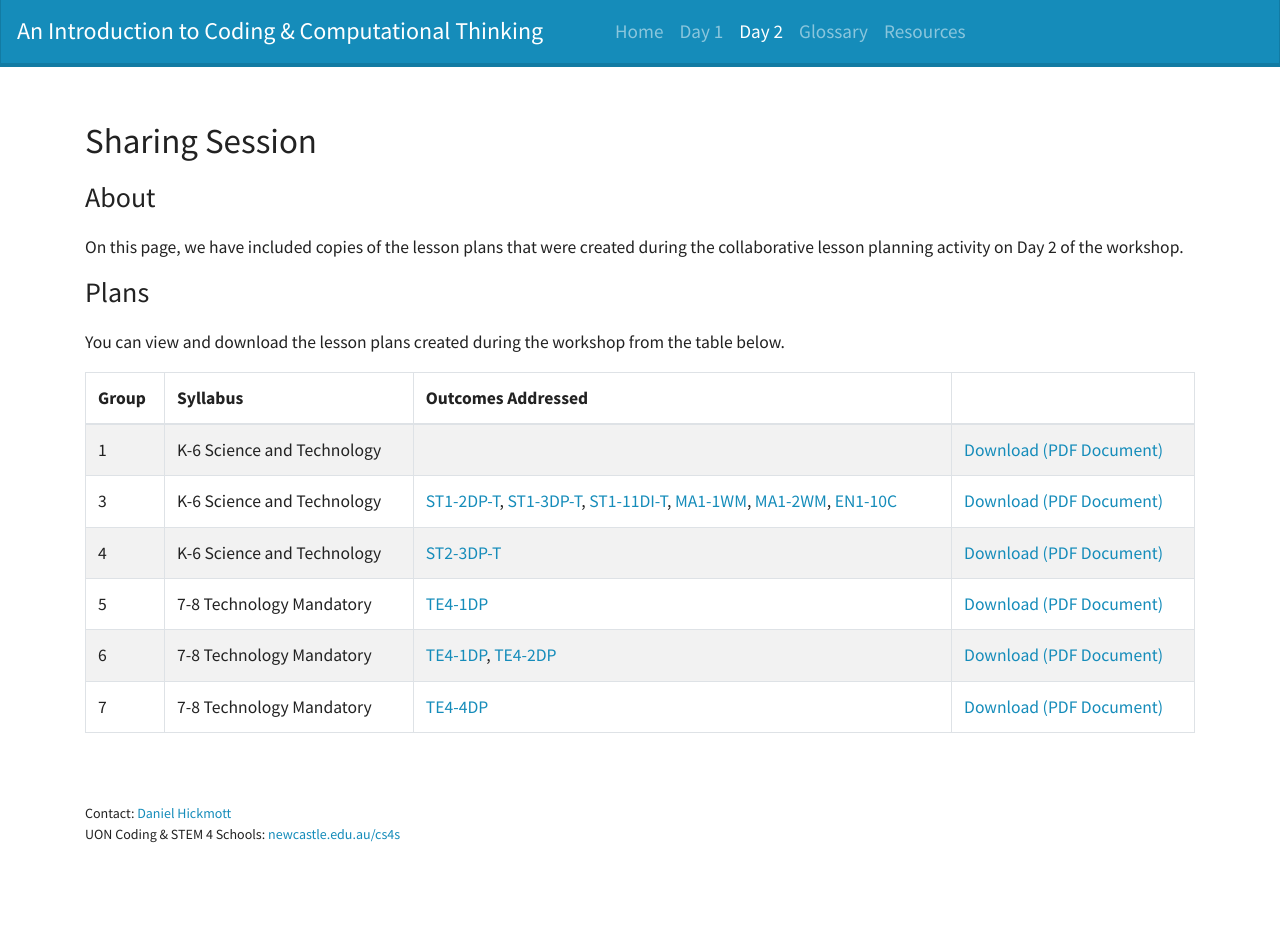
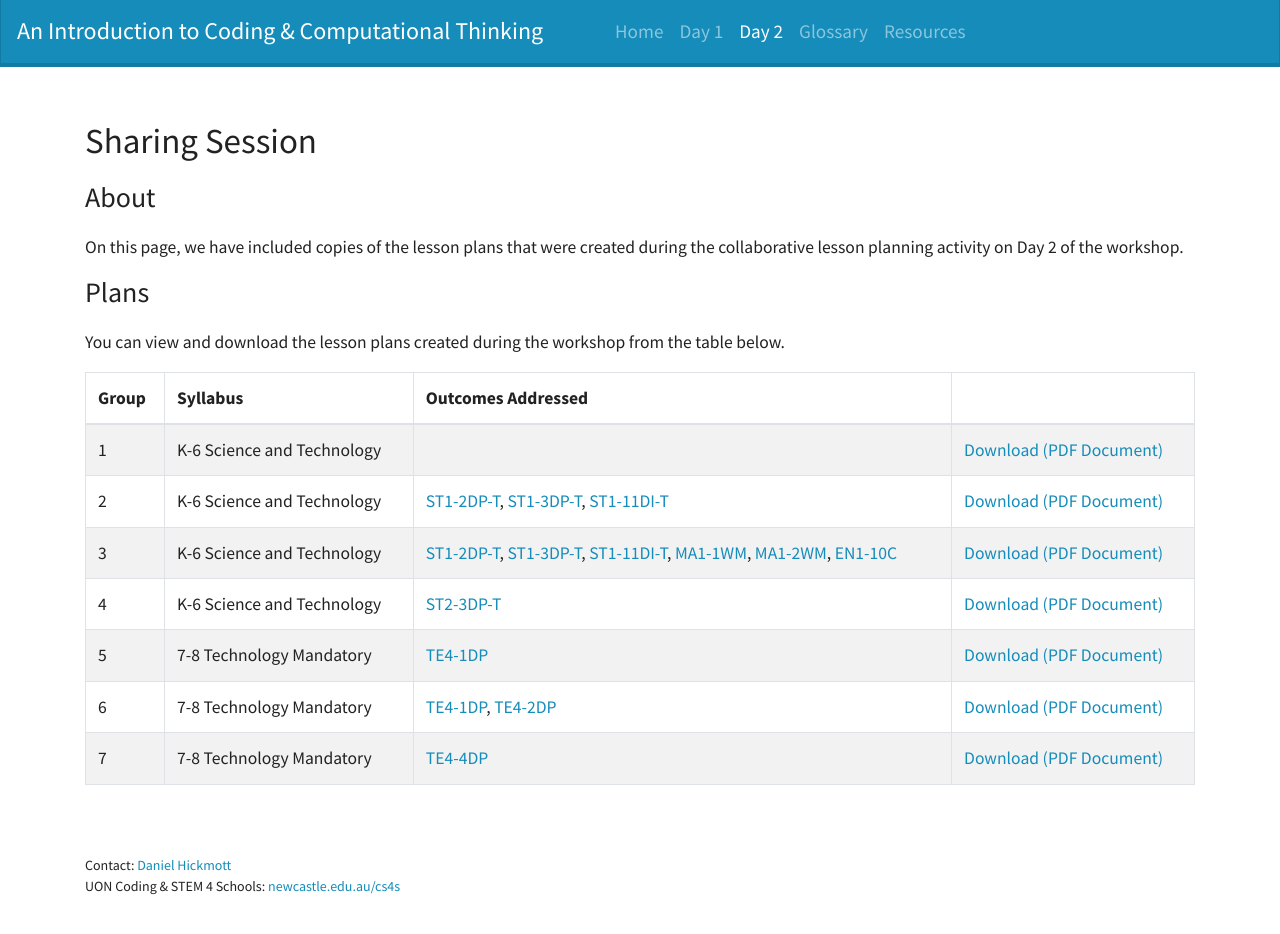
Before and after one commit to cs4s/intro-2018, a Jekyll site: the page built from day2/sharing/index.md, in a window 1280 px wide and 967 px high. Shown: the top 934 px of the window. Built offline with Jekyll 4.4.1, drawn with Linux system fonts in a browser that asks for light colours.

Commit message:
Adds extra K-6 lesson plan

```diff
--- a/day2/sharing/files_table.csv
+++ b/day2/sharing/files_table.csv
@@ -1,5 +1,6 @@
 Group,Syllabus,Outcomes Addressed,
 1,K-6 Science and Technology,,"[Download (PDF Document)](plans/1.pdf){:target=""_blank""}"
+2,K-6 Science and Technology,[ST1-2DP-T](){: .outcome }, [ST1-3DP-T](){: .outcome }, [ST1-11DI-T](){: .outcome },"[Download (PDF Document)](plans/2.pdf){:target=""_blank""}"
 3,K-6 Science and Technology,"[ST1-2DP-T](){: .outcome }, [ST1-3DP-T](){: .outcome }, [ST1-11DI-T](){: .outcome }, [MA1-1WM](){: .outcome }, [MA1-2WM](){: .outcome }, [EN1-10C](){: .outcome }","[Download (PDF Document)](plans/3.pdf){:target=""_blank""}"
 4,K-6 Science and Technology,[ST2-3DP-T](){: .outcome },"[Download (PDF Document)](plans/4.pdf){:target=""_blank""}"
 5,7-8 Technology Mandatory ,[TE4-1DP](){: .outcome },"[Download (PDF Document)](plans/5.pdf){:target=""_blank""}"
--- a/day2/sharing/index.md
+++ b/day2/sharing/index.md
@@ -16,6 +16,7 @@ You can view and download the lesson plans created during the workshop from the
 Group  |  Syllabus                    |  Outcomes Addressed                                                                                                                                                 |
 -------|------------------------------|---------------------------------------------------------------------------------------------------------------------------------------------------------------------|----------------------------------------------------------
 1      |  K-6 Science and Technology  |                                                                                                                                                                     |  [Download (PDF Document)](plans/1.pdf){:target="_blank"}
+2      |  K-6 Science and Technology  | [ST1-2DP-T](){: .outcome }, [ST1-3DP-T](){: .outcome }, [ST1-11DI-T](){: .outcome } | [Download (PDF Document)](plans/2.pdf){:target="_blank"}
 3      |  K-6 Science and Technology  |  [ST1-2DP-T](){: .outcome }, [ST1-3DP-T](){: .outcome }, [ST1-11DI-T](){: .outcome }, [MA1-1WM](){: .outcome }, [MA1-2WM](){: .outcome }, [EN1-10C](){: .outcome }  |  [Download (PDF Document)](plans/3.pdf){:target="_blank"}
 4      |  K-6 Science and Technology  |  [ST2-3DP-T](){: .outcome }                                                                                                                                         |  [Download (PDF Document)](plans/4.pdf){:target="_blank"}
 5      |  7-8 Technology Mandatory    |  [TE4-1DP](){: .outcome }                                                                                                                                           |  [Download (PDF Document)](plans/5.pdf){:target="_blank"}
```
Also changed, not shown: 1 other file.
